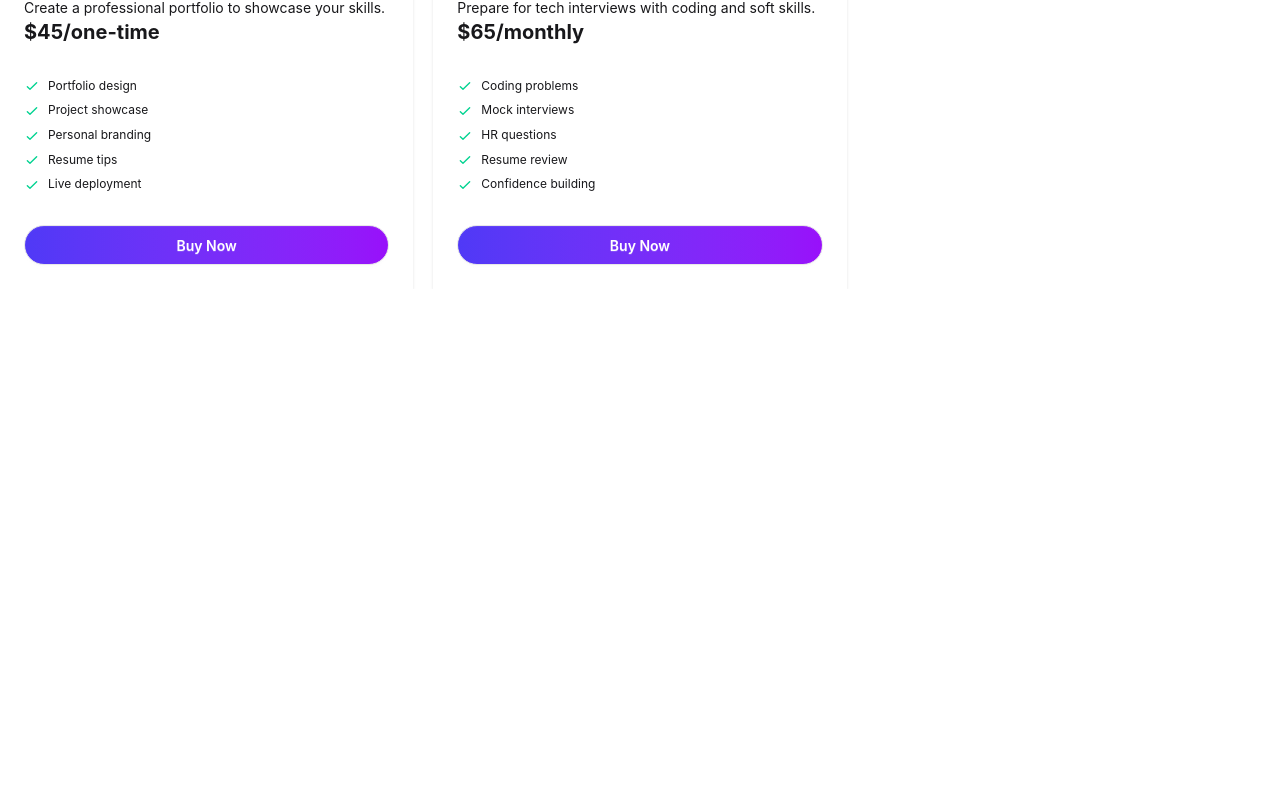
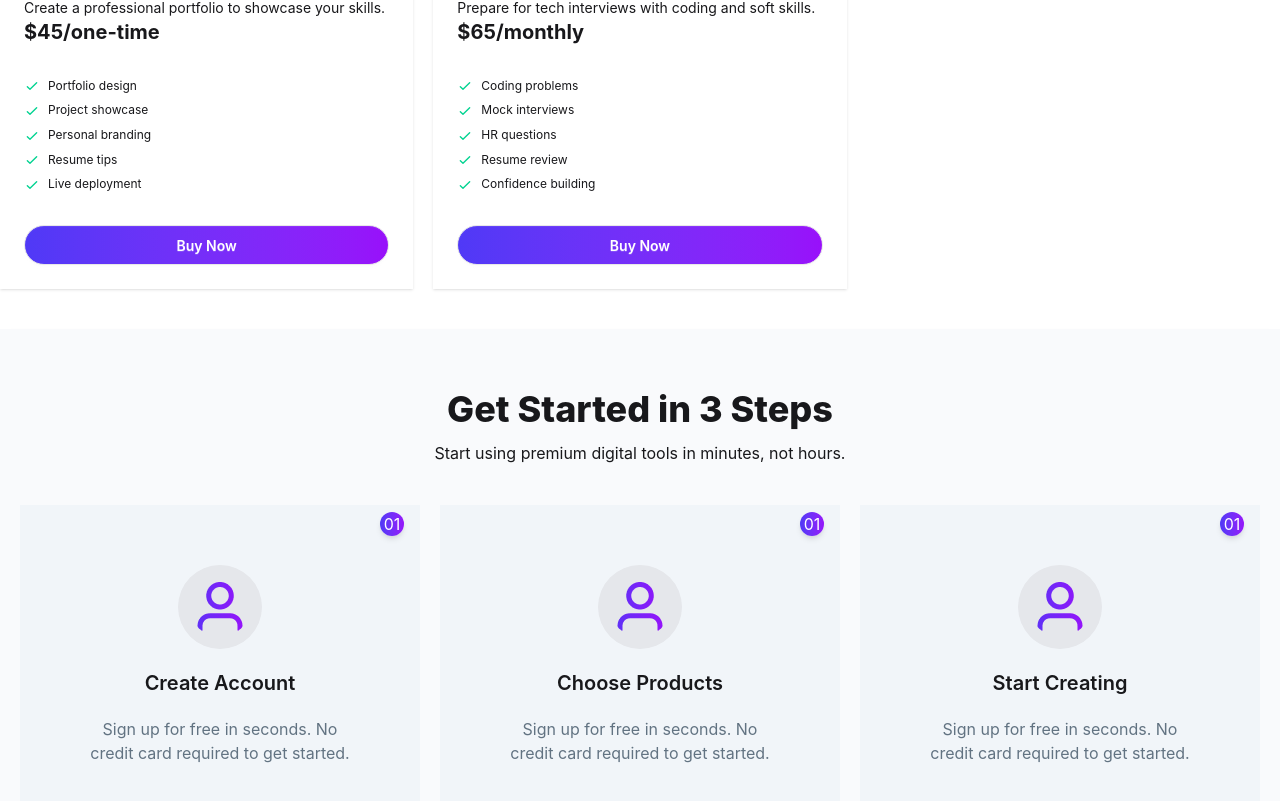
Before and after one commit to tareq-360/React-Single-Page-Application, a React (Vite) app: page / in a window 1280 px wide. Shown: the part 4363-5164 px from the top of the page. Before the commit the page ends 4652 px from the top, so only its background shows below. Built offline with nearby package versions, Linux system fonts and the light colour scheme.

Commit message:
Account Section Done

```diff
--- a/src/App.jsx
+++ b/src/App.jsx
@@ -1,3 +1,4 @@
+import ASection from "./Component/AccountCreateSection/ASection"
 import Cards from "./Component/CardSection/Cards"
 import Tools from "./Component/DigitalTools/Tools"
 import Hero from "./Component/HeroSection/Hero"
@@ -14,6 +15,7 @@ function App() {
       <Rating></Rating>
       <Tools></Tools>
       <Cards></Cards>
+      <ASection></ASection>
     </>
   )
 }
--- /dev/null
+++ b/src/Component/AccountCreateSection/ASection.jsx
@@ -0,0 +1,33 @@
+import React from 'react';
+import ac from '../../assets/assets/user.png';
+const ASection = () => {
+    return (
+        <div className=' text-center py-15 container mx-auto shadow-lg bg-[#F9FAFC] '>
+            <h1 className=' text-4xl  font-extrabold pb-3'>Get Started in 3 Steps</h1>
+            <p>Start using premium digital tools in minutes, not hours.</p>
+            <div className='mx-5 mt-10 grid grid-cols-1 md:grid-cols-2 lg:grid-cols-3 gap-5'>
+                <div className=' flex flex-col mx-auto relative  p-15 space-y-5 bg-slate-100'>
+                    <div className='text-white w-6 h-6 bg-linear-to-r from-[#4F39F6] to-[#9514FA] rounded-full absolute left-[90%] top-[2%] shadow-md'>01</div>
+                    <img className=' w-fit flex mx-auto bg-gray-200 rounded-full p-3' src={ac}></img>
+                    <h3 className=' text-xl font-semibold'>Create Account</h3>
+                    <p className='text-[#627382]'>Sign up for free in seconds. No credit card required to get started.</p>
+                </div>
+                <div className=' flex flex-col mx-auto relative  p-15 space-y-5 bg-slate-100'>
+                    <div className='text-white w-6 h-6 bg-linear-to-r from-[#4F39F6] to-[#9514FA] rounded-full absolute left-[90%] top-[2%] shadow-md'>01</div>
+                    <img className=' w-fit flex mx-auto bg-gray-200 rounded-full p-3' src={ac}></img>
+                    <h3 className=' text-xl font-semibold'>Choose Products</h3>
+                    <p className='text-[#627382]'>Sign up for free in seconds. No credit card required to get started.</p>
+                </div>
+                <div className=' flex flex-col mx-auto relative  p-15 space-y-5 bg-slate-100'>
+                    <div className='text-white w-6 h-6 bg-linear-to-r from-[#4F39F6] to-[#9514FA] rounded-full absolute left-[90%] top-[2%] shadow-md'>01</div>
+                    <img className=' w-fit flex mx-auto bg-gray-200 rounded-full p-3' src={ac}></img>
+                    <h3 className=' text-xl font-semibold'>Start Creating</h3>
+                    <p className='text-[#627382]'>Sign up for free in seconds. No credit card required to get started.</p>
+                </div>
+
+            </div>
+        </div>
+    );
+};
+
+export default ASection;
--- a/src/Component/CardSection/Cards.jsx
+++ b/src/Component/CardSection/Cards.jsx
@@ -1,5 +1,6 @@
-import React, { use } from 'react';
+import React, { Suspense, use } from 'react';
 import icon from '../../assets/assets/products/design-tool.png'
+
 
 const cardDataFetch = fetch('/public/fetchData.json').then(res => res.json());
 
@@ -8,9 +9,10 @@ const Cards = () => {
     //  console.log(cardData);
     // { cardData.map(data => console.log(data.name)) };
     return (
-        <div className=' container mx-auto grid md:grid-cols-2 lg:grid-cols-3 gap-5'>
-            {cardData.map(data =>
-                <div className=" bg-base-100 shadow-sm">
+        <Suspense fallback={<span className="loading loading-dots loading-xl"></span> }>
+            <div className=' container mx-auto grid md:grid-cols-2 lg:grid-cols-3 gap-5 mb-10'>
+                {cardData.map((data , ind) =>
+                    <div key={ind} className=" bg-base-100 shadow-sm">
                         <div className="card-body flex flex-col h-full">
                             <div className='flex justify-end'>
                                 <span className="badge badge-xs badge-warning">{data.tag}</span>
@@ -26,10 +28,10 @@ const Cards = () => {
                                 <span className="text-xl font-bold">${data.price}/{data.period}</span>
                             </div>
                             <ul className="mt-6 flex flex-col flex-1 gap-2 text-xs">
-                            {data.features.map(Data =>
-                                <li>
+                                {data.features.map((Data,Ind) =>
+                                    <li key={Ind}>
                                         <svg xmlns="http://www.w3.org/2000/svg" className="size-4 me-2 inline-block text-success" fill="none" viewBox="0 0 24 24" stroke="currentColor"><path strokeLinecap="round" strokeLinejoin="round" strokeWidth="2" d="M5 13l4 4L19 7" /></svg>
-                                    <span>{Data}</span>
+                                        <span >{Data}</span>
                                     </li>
                                 )}
 
@@ -40,11 +42,9 @@ const Cards = () => {
                             </div>
                         </div>
                     </div>
-
                 )}
-
-
             </div>
+        </Suspense>
     );
 };
 
--- /dev/null
+++ b/src/Component/LinerButtons/Liner.jsx
@@ -0,0 +1,11 @@
+import React from 'react';
+
+const Liner = () => {
+    return (
+        <div>
+
+        </div>
+    );
+};
+
+export default Liner;
```
Also changed, not shown: src/index.css (line endings or trailing spaces). Lines whose indentation alone changed are shown as unchanged.
